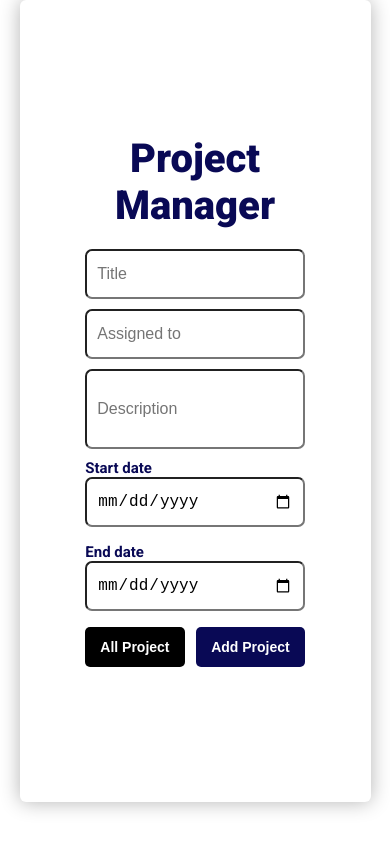
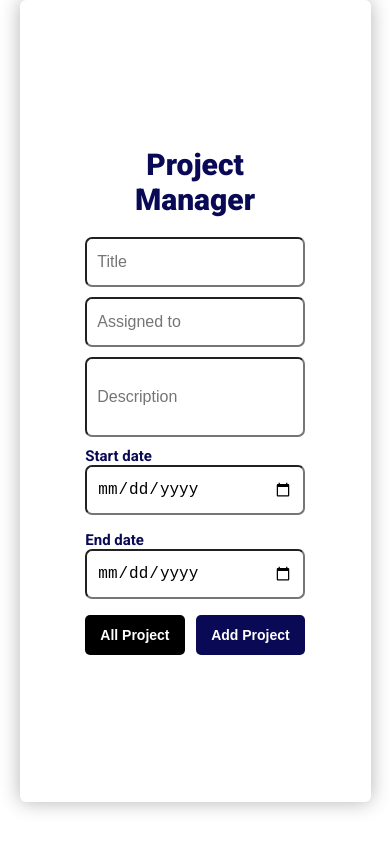
Before and after one commit to okwoducynthia/Todo-Project-Manager, a React (Vite) app: page /taskregister in a window 390 px wide. Built offline with nearby package versions, Linux system fonts and the light colour scheme; a web font is replaced by a local one.

Commit message:
commit update

```diff
--- a/src/Components/RegisterTask/RegisterTask.css
+++ b/src/Components/RegisterTask/RegisterTask.css
@@ -80,4 +80,7 @@
     height: 95vh;
     width: 90%;
   }
+  .project-sub-container form h1 {
+    font-size: 30px;
+  }
 }
```
